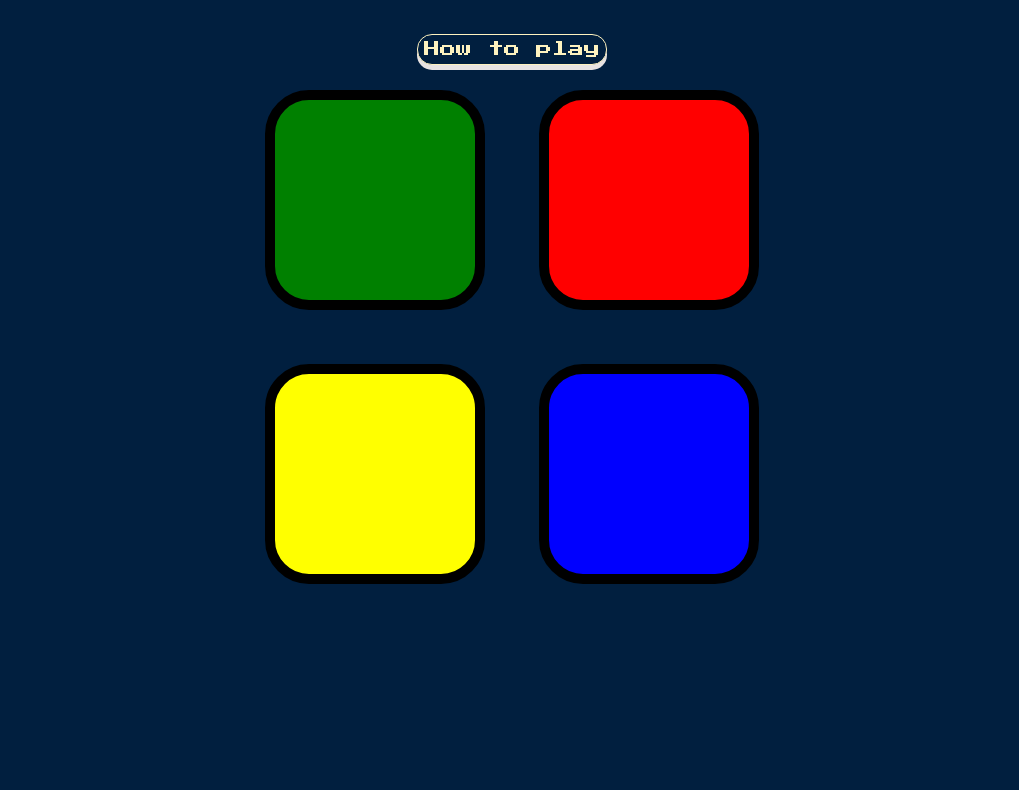
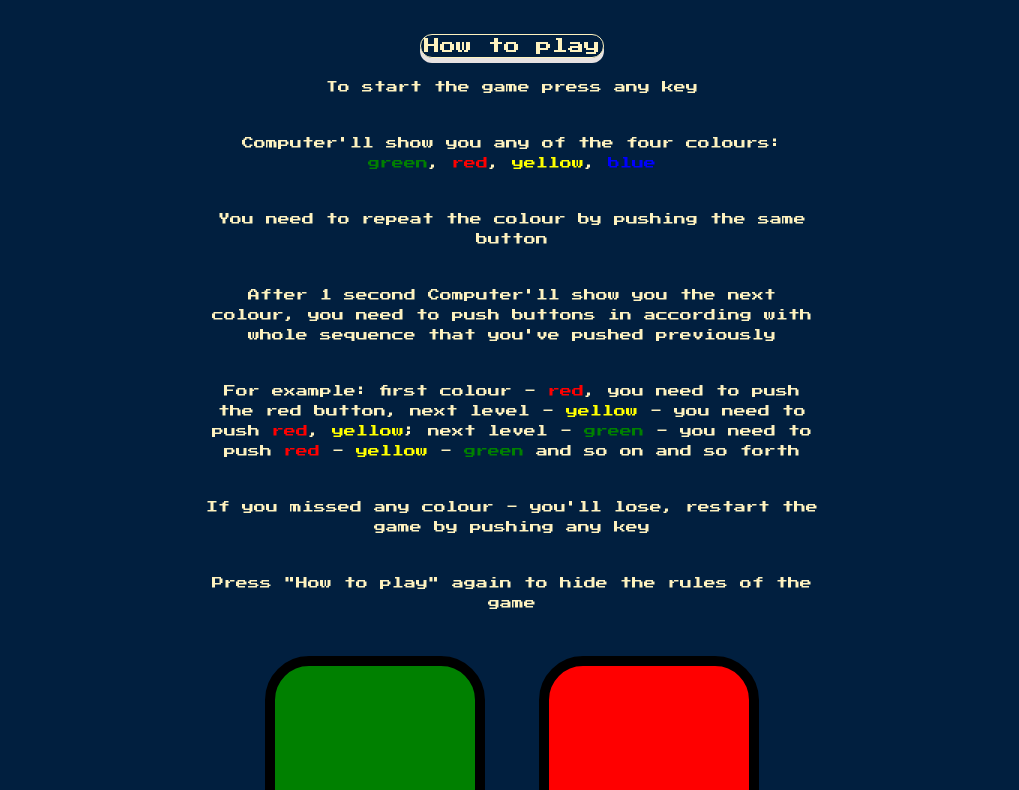
Before and after one commit to NadyaEvdokimova/Simon_game.io, a plain HTML site: page index.html in a window 1280 px wide. Shown: the part 115-905 px from the top of the page, without its empty margins (128-1147 px from the left). Before the commit the page ends 800 px from the top, so only its background shows below. Drawn offline with nearby package versions, Linux system fonts and the light colour scheme.

Commit message:
Update index.html

```diff
--- a/index.html
+++ b/index.html
@@ -10,10 +10,11 @@
 
 <body>
   <h1 id="level-title">Press A Key to Start</h1>
-  <button type="button" class="rules"><span id="button">How to play</span></button>
+
 
   <div class="container">
-      <div class="tutorial hide">
+    <button type="button" class="rules"><span id="button">How to play</span></button>
+      <div class="tutorial hide_text">
     <p>To start the game press any key</p>
       </br>
     <p>Computer'll show you any of the four colours: <span class="green_text">green</span>, <span class="red_text">red</span>,
```
